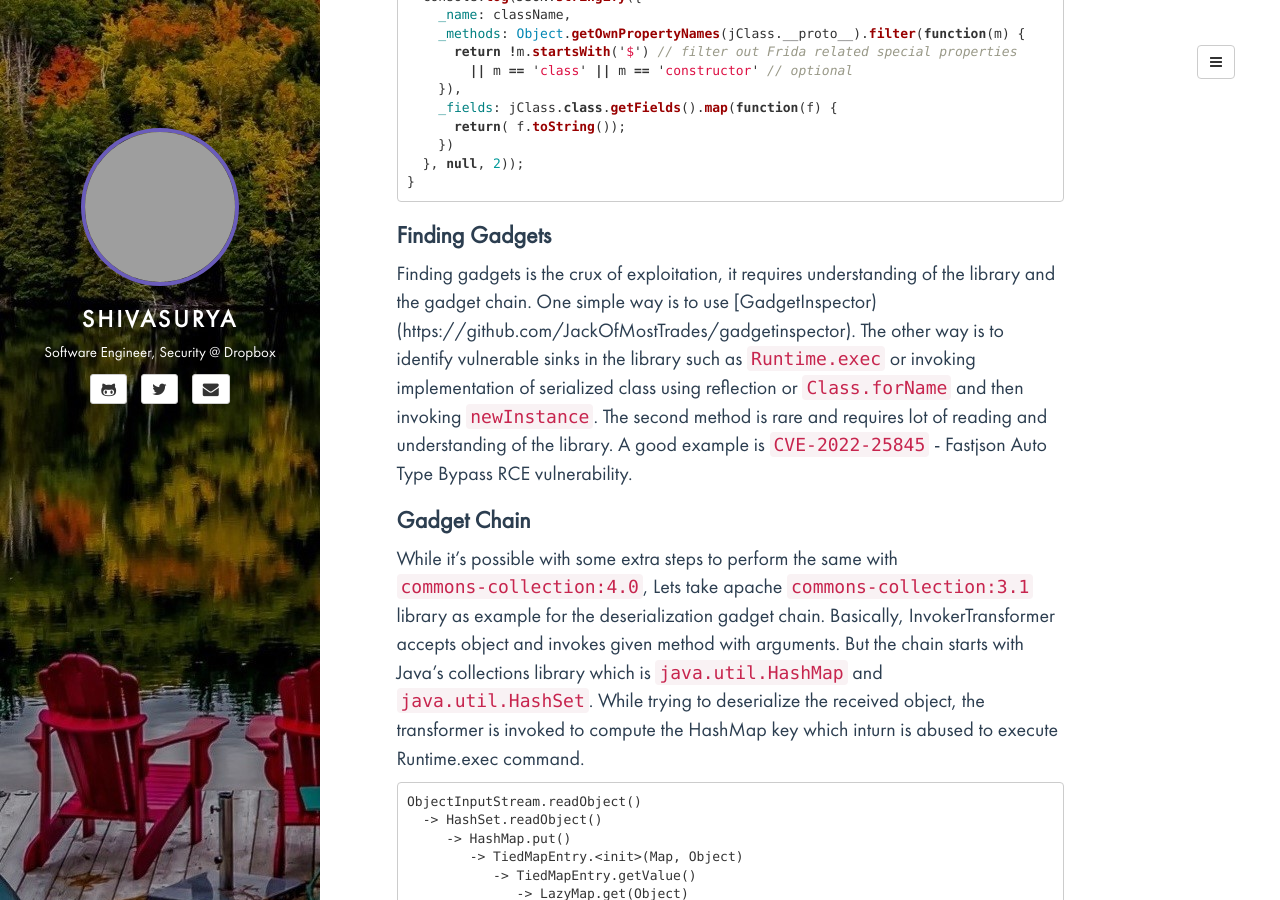
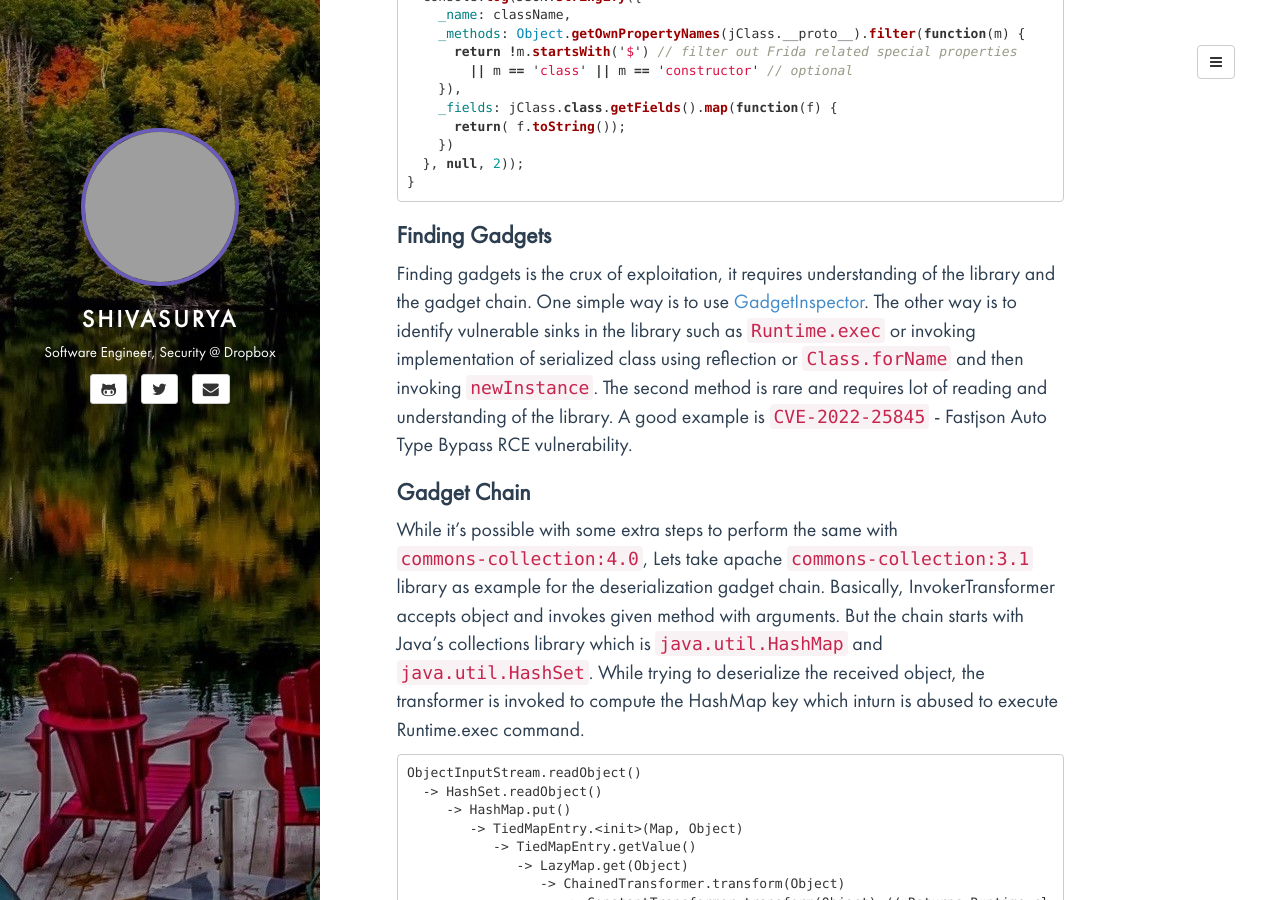
Before and after one commit to s5dev/s5dev.github.io, a Jekyll site: the page built from _posts/2024-01-24-java-deserialization-rce-android-application-layer.md, in a window 1280 px wide and 900 px high, scrolled down 2081 px. Built offline with Jekyll 4.4.1, drawn with Linux system fonts in a browser that asks for light colours; comment, search, counter and statistics services are not loaded; grey boxes are pictures that could not be loaded.

Commit message:
fix link

```diff
--- a/_posts/2024-01-24-java-deserialization-rce-android-application-layer.md
+++ b/_posts/2024-01-24-java-deserialization-rce-android-application-layer.md
@@ -78,7 +78,7 @@ function describeJavaClass(className) {
 
 ### Finding Gadgets
 
-Finding gadgets is the crux of exploitation, it requires understanding of the library and the gadget chain. One simple way is to use [GadgetInspector)(https://github.com/JackOfMostTrades/gadgetinspector). The other way is to identify vulnerable sinks in the library such as `Runtime.exec` or invoking implementation of serialized class using reflection or `Class.forName` and then invoking `newInstance`. The second method is rare and requires lot of reading and understanding of the library. A good example is `CVE-2022-25845` - Fastjson Auto Type Bypass RCE vulnerability.
+Finding gadgets is the crux of exploitation, it requires understanding of the library and the gadget chain. One simple way is to use [GadgetInspector](https://github.com/JackOfMostTrades/gadgetinspector). The other way is to identify vulnerable sinks in the library such as `Runtime.exec` or invoking implementation of serialized class using reflection or `Class.forName` and then invoking `newInstance`. The second method is rare and requires lot of reading and understanding of the library. A good example is `CVE-2022-25845` - Fastjson Auto Type Bypass RCE vulnerability.
 
 ### Gadget Chain
 
```
